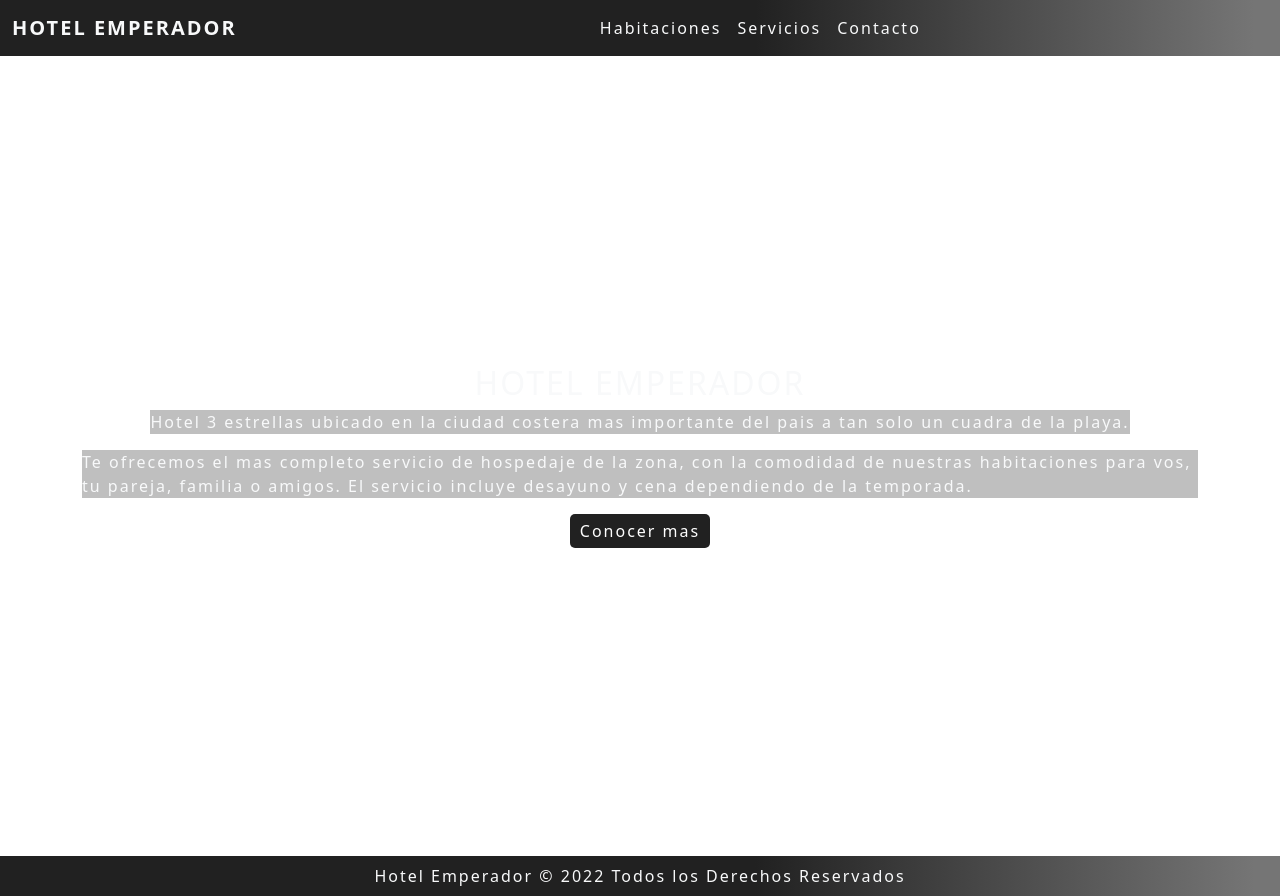
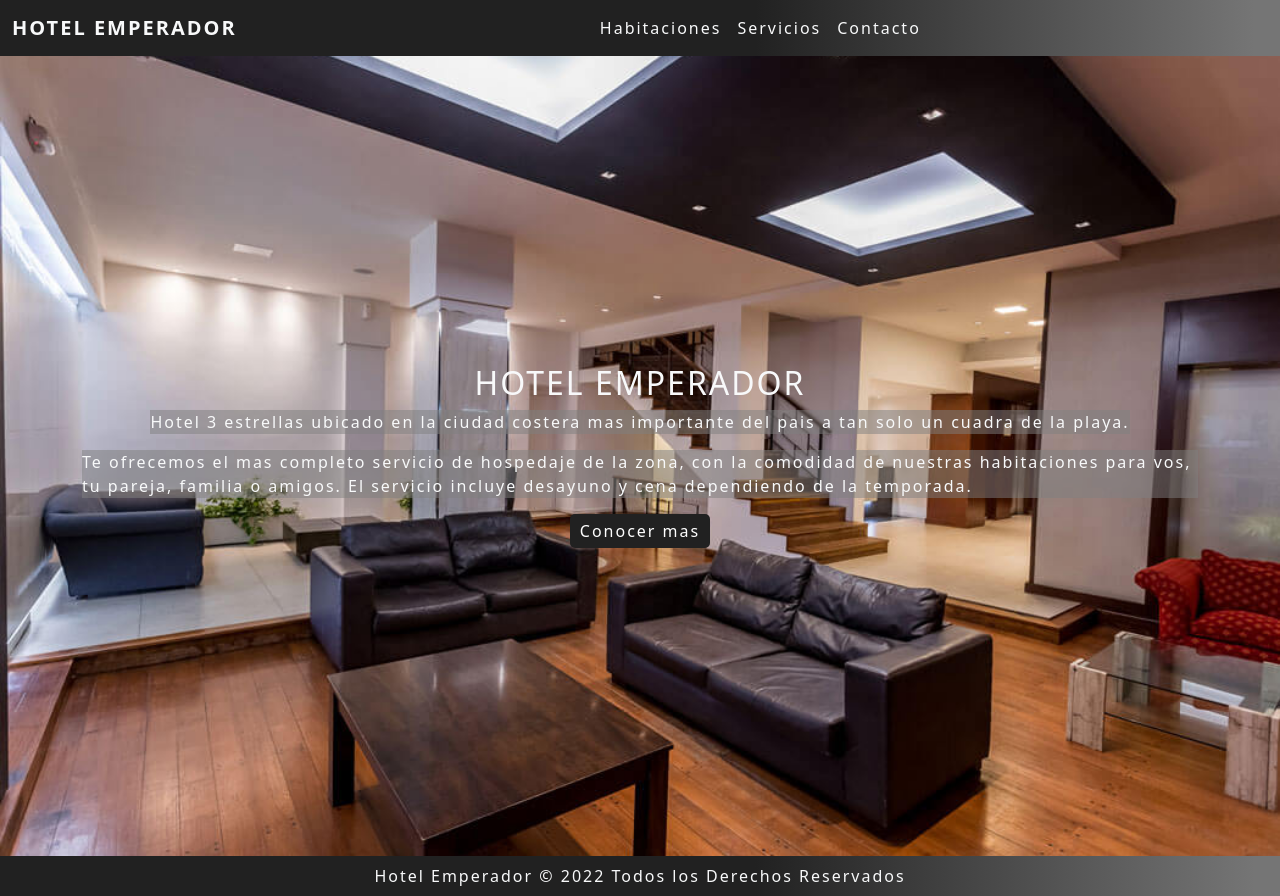
Before and after one commit to VictorianoMorales/proyectoHotel, a plain HTML site: page index.html in a window 1280 px wide. Drawn offline with nearby package versions, Linux system fonts and the light colour scheme; the site is published under a folder, as on GitHub Pages, so addresses that start at the root find nothing.

Commit message:
corrigiendo root url

```diff
--- a/styles/style-con-bootstrap.css
+++ b/styles/style-con-bootstrap.css
@@ -35,7 +35,7 @@
 
 /*main index*/
 .main__index{
-    background-image: url(/assets/images/fondo.jpg);
+    background-image: url(../assets/images/fondo.jpg);
     background-repeat: no-repeat;
     background-size: cover;
     background-repeat: no-repeat;
```
